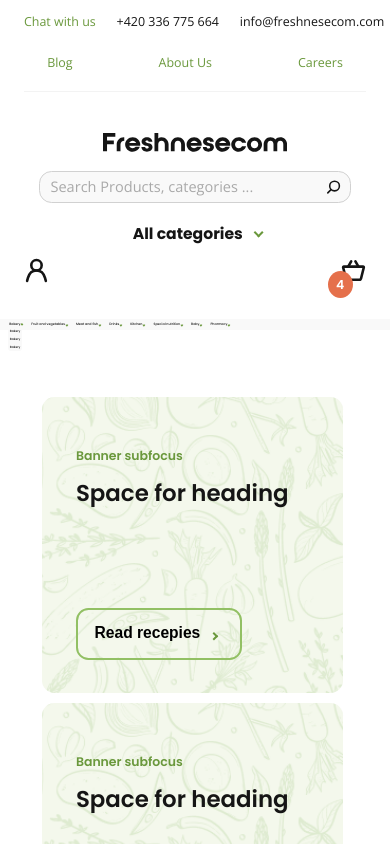
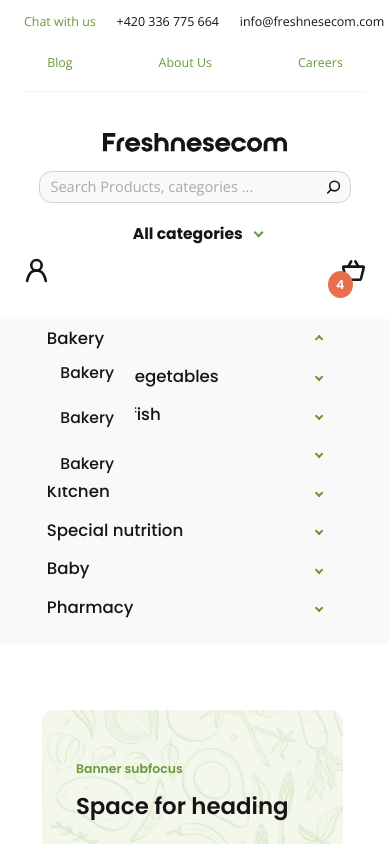
Before and after one commit to Bakhteev/freshnesecom, a React (Create React App) app: page / in a window 390 px wide. Both pictures are taken after a click on the element "Bakery". Shown: the top 844 px of the page. Built offline with nearby package versions, Linux system fonts and the light colour scheme.

Commit message:
finished adartive of first page

```diff
--- a/src/components/header/_style.scss
+++ b/src/components/header/_style.scss
@@ -72,7 +72,6 @@
         }
     }
     &__search{
-        min-width: vw(500);
         align-items: center;
         padding: vw(12) vw(16);
         background: #F9F9F9;
--- a/src/components/menu/_style.scss
+++ b/src/components/menu/_style.scss
@@ -2,6 +2,10 @@
     &__row{
         background: $dark-gray;
         padding: vw(16) vw(45);
+        @include mobile(578px){
+            padding: vmin(8) vmin(23) vmin(8) vmin(45);
+            flex-direction: column;
+        }
     }
     &__title{
         font-size: vw(16);
@@ -28,6 +32,20 @@
                 transform: rotate(225deg);
             }
         }
+        @include mobile(578px){
+            font-size: vmin(16);
+            font-weight: 500;
+            line-height: vmin(22);
+            margin-right: vmin(54);
+            margin-bottom: vmin(15);
+            &::before{
+                top: vmin(8);
+                right: vmin(-12);
+                width: vmin(4);
+                height: vmin(4);
+                border-width: vmin(2) ;
+            }
+        }
     }
     &__list{
     display: none;
@@ -40,13 +58,15 @@
                 animation: fading 0.3s forwards;
             }
         }
+        @include mobile(578px){
+            left: vmin(-7);
+        }
     }
     &__item{
+        display: flex;
+        align-items: center;
         white-space: nowrap;
         padding: vw(10);
-    font-weight: 500;
-    font-size: vw(15);
-    line-height: vw(22);
         background: $dark-gray;
         transition: 0.3s;
         &:first-child{
@@ -61,5 +81,29 @@
             background: $green;
             color: $white;
         }
+        @include mobile(578px){
+            padding: vmin(20);
+            font-size: vmin(15);
+            line-height: vmin(22);
+            &:first-child{
+                border-top-left-radius: vmin(15);
+                border-top-right-radius: vmin(15);
+            }
+            &:last-child{
+                border-bottom-left-radius: vmin(15);
+                border-bottom-right-radius: vmin(15);
             }
         }
+    }
+    &__link{
+        font-weight: 500;
+        font-size: vw(15);
+        line-height: vw(22);
+        white-space: nowrap;
+        color: $black;
+        @include mobile(578px){
+            font-size: vmin(15);
+            line-height: vmin(22);
+        }
+    }
+}
--- a/src/components/menu/index.jsx
+++ b/src/components/menu/index.jsx
@@ -22,7 +22,7 @@ const Menu = () => {
                                         return (
                                             <li
                                                 className="menu__item">
-                                                {item}
+                                                <a href="#" className="menu__link">{item}</a>
                                             </li>
                                         )
                                     })}
--- a/src/components/slider/_style.scss
+++ b/src/components/slider/_style.scss
@@ -1,12 +1,18 @@
 .comments{
     &__content{
         padding: vw(42) 0 vw(90) 0 ;
+        @include mobile(578px){
+            padding: vmin(42) 0 vmin(90) 0 ;
+        }
     }
 }
 .slider{
     &__item{
         box-sizing: border-box;
         width: vw(369);
+        @include mobile(578px){
+            width: vmin(369);
+        }
     }
     &__content{
         position: relative;
@@ -14,12 +20,21 @@
         border: vw(1) solid #F1F1F1;
         box-sizing: border-box;
         border-radius: vw(12);
+        @include mobile(578px){
+            padding: vmin(24) vmin(32) vmin(40) vmin(32);
+            border-width: vmin(1);
+            border-radius: vmin(12);
+        }
     }
     &__comment{
         font-weight: 500;
         font-size: vw(15);
         line-height: vw(22);
         text-align: center;
+        @include mobile(578px){
+            font-size: vmin(15);
+            line-height: vmin(22);
+        }
     }
     &__name{
         margin-top: vw(24);
@@ -29,6 +44,11 @@
         line-height: vw(18);
         text-align: center;
         color: #A9A9A9;
+        @include mobile(578px){
+            margin-top: vmin(24);
+            font-size: vmin(12);
+            line-height: vmin(18);
+        }
     }
     &__icon{
         position: absolute;
@@ -37,10 +57,18 @@
         transform: translateX(-50%);
         width: vw(48);
         height: vw(48);
+        @include mobile(578px){
+            bottom: vmin(-21);
+            width: vmin(48);
+            height: vmin(48);
+        }
     }
 }
 .swiper-container.swiper-container-initialized.swiper-container-horizontal{
     padding-left: vw(16) !important;
+    @include mobile(578px){
+        padding-left: 0;
+    }
 }
 .swiper-button-prev,
 .swiper-button-next{
@@ -60,6 +88,9 @@
     &:hover{
         background: $green;
     }
+    @include mobile(578px){
+        display: none !important;
+    }
 }
 .swiper-button-prev{
     padding: vw(17) vw(13);
@@ -76,4 +107,7 @@
 
 .padding45{
     padding: 0 vw(45);
+    @include mobile(578px){
+        padding: 0;
+    }
 }
--- a/src/components/slider/card.jsx
+++ b/src/components/slider/card.jsx
@@ -1,7 +1,7 @@
 import React from 'react';
 import { sliderContent } from './const';
-import SwiperCore, { Navigation, A11y } from 'swiper';
-import { Swiper, SwiperSlide } from 'swiper/react';
+import SwiperCore, { Navigation, A11y  } from 'swiper';
+import { Swiper, SwiperSlide,} from 'swiper/react';
 import 'swiper/swiper.scss';
 import 'swiper/components/navigation/navigation.scss';
 import 'swiper/components/pagination/pagination.scss';
@@ -18,6 +18,9 @@ const Card = () => {
                 initialSlide={1}
                 loop={true}
                 navigation
+                breakpoints={{578: {slidesPerView:1, spaceBetween: 60}}}
+
+
             >
                 {sliderContent.map(item => {
                     return (
```
Also changed, not shown: 1 other file (tests, documents, lock files or other folders). Lines whose indentation alone changed are shown as unchanged.
